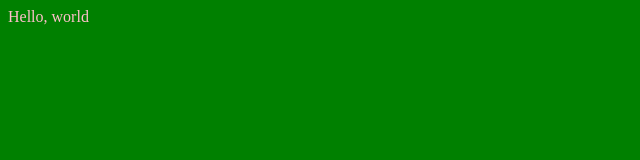
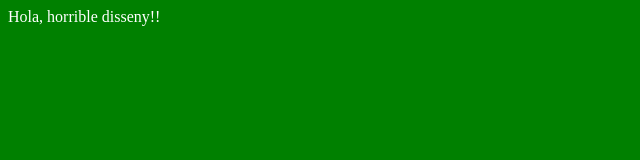
Before and after one commit to joelventura21/test-smx2b, a plain HTML site: page index.html in a window 1280 px wide. Shown: the whole page, without its empty margins (0-640 px from the left). Drawn offline with Linux system fonts and the light colour scheme.

Commit message:
Lletra en blanc

```diff
--- a/index.html
+++ b/index.html
@@ -1,5 +1,5 @@
 <html>
-	<body style="background:green; color:pink">
-	Hello, world
+	<body style="background:green; color:white">
+	Hola, horrible disseny!!
 	</body>
 </html>
```
